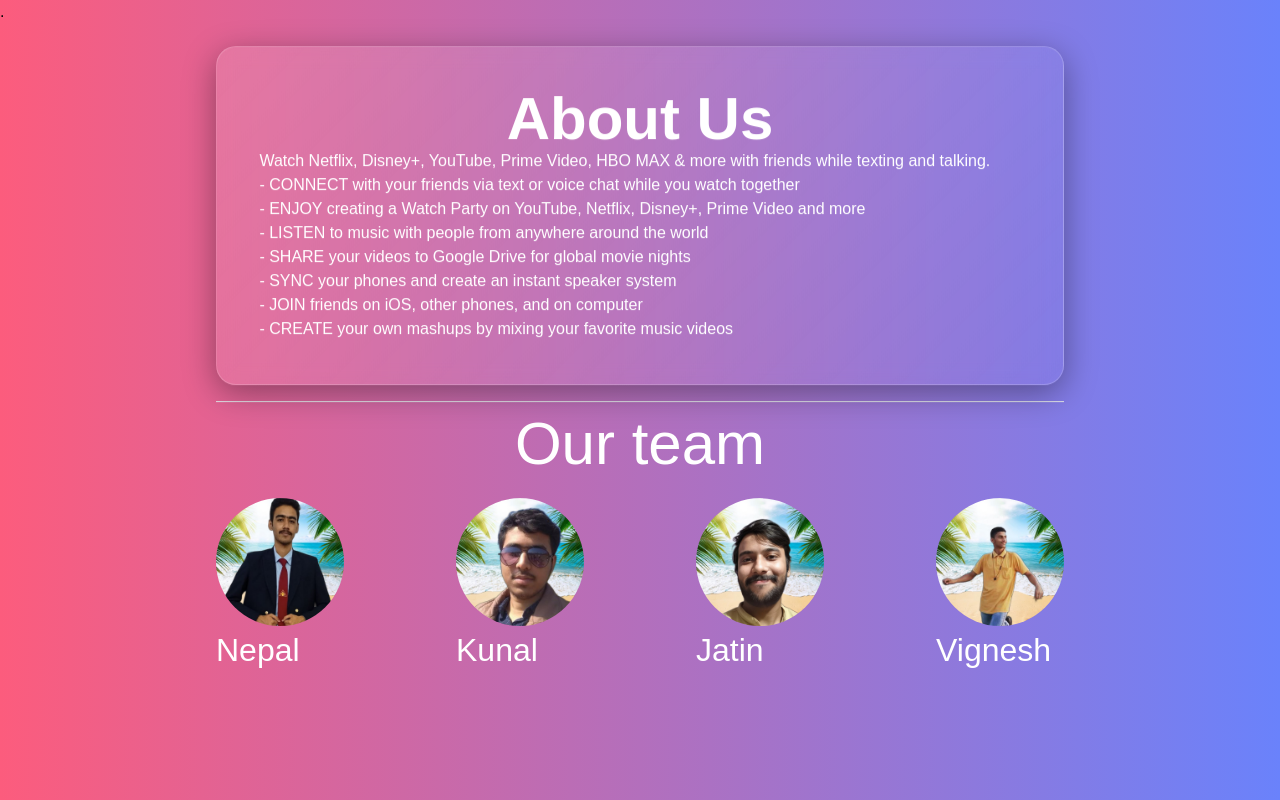
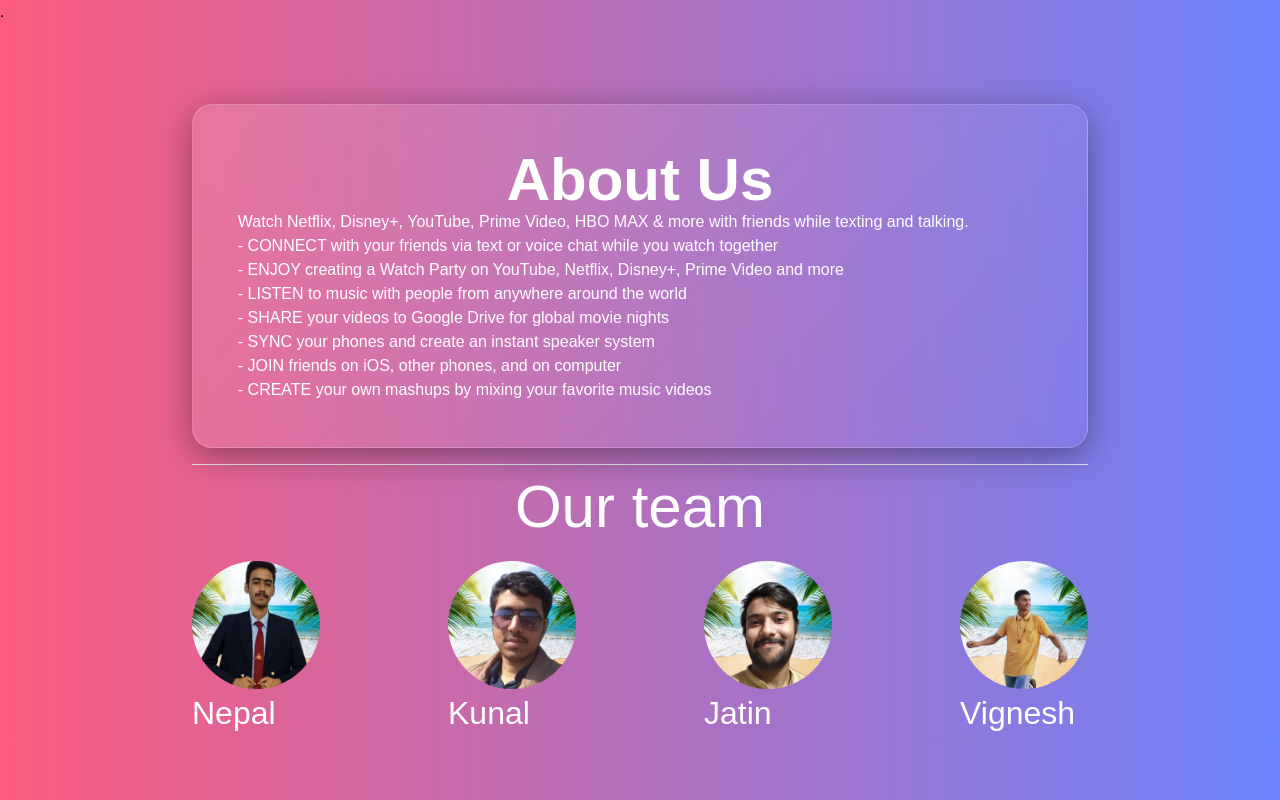
Before and after one commit to kunal763/Graphica, a plain HTML site: page about us/about.html in a window 1280 px wide. Drawn offline with nearby package versions, Linux system fonts and the light colour scheme; a web font is replaced by a local one.

Commit message:
fixed some stuff

```diff
--- a/about us/about.html
+++ b/about us/about.html
@@ -7,7 +7,8 @@
     <meta name="viewport" content="width=device-width, initial-scale=1.0">
     <title>About Us</title>
     <!-- you can avoid adding script file if you already have linked your css -->
-    <script src="https://cdn.tailwindcss.com"></script>
+    <!-- <script src="https://cdn.tailwindcss.com"></script> -->
+    <link rel="stylesheet" href="about_us.css">
     <link rel="preconnect" href="https://rsms.me/">
     <link rel="stylesheet" href="https://rsms.me/inter/inter.css">
 
@@ -32,18 +33,16 @@
 
 
 
-            color: transparent;
+            /* color: transparent; */
             background-clip: text;
             -webkit-background-clip: text;
         }
 
         .cont {
-            position: absolute;
-            top: 40%;
-            left: 50%;
-            margin-right: -50%;
-            transform: translate(-50%, -50%);
-
+            justify-content: center;
+            margin-left: auto;
+            margin-right: auto;
+            width: 70%;
         }
 
         .glasseffect {
@@ -59,7 +58,7 @@
 
         @media screen and (max-width:600px) {
             .cont #main {
-                margin-top: 100px;
+                margin-top: 80px;
             }
 
         }
@@ -67,9 +66,9 @@
 
 </head>
 
-<body id="grad" class="" style="">
+<body id="grad">
     <h1>.</h1>
-    <div class="cont " style="">
+    <div class="cont">
 
         <div id="main"class="glasseffect text-white" style="margin-top: 80px;">
             <h1 class="heading text-white font-medium text-6xl text-center"
```
Also changed, not shown: about us/about_us.css (added).
